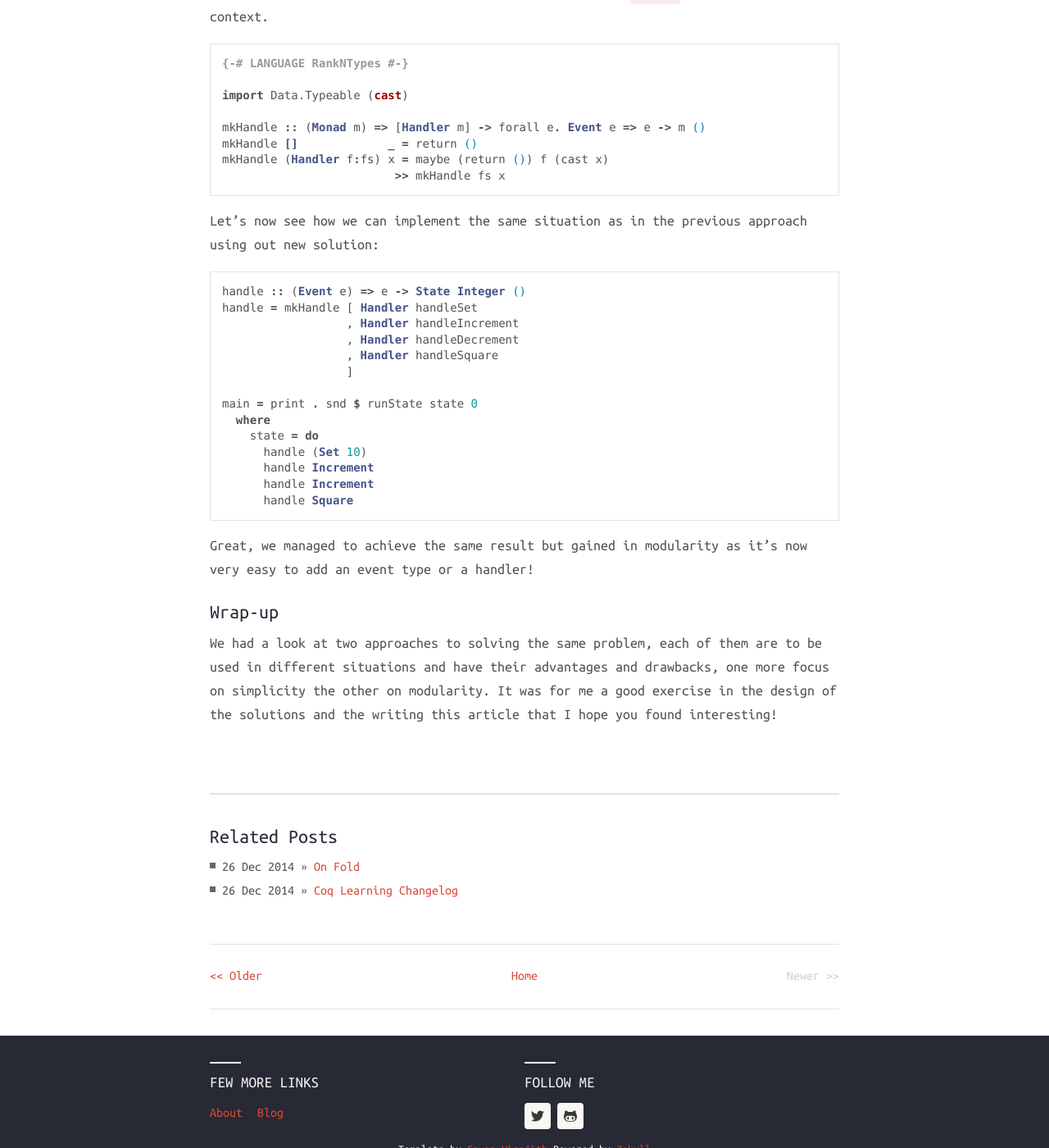
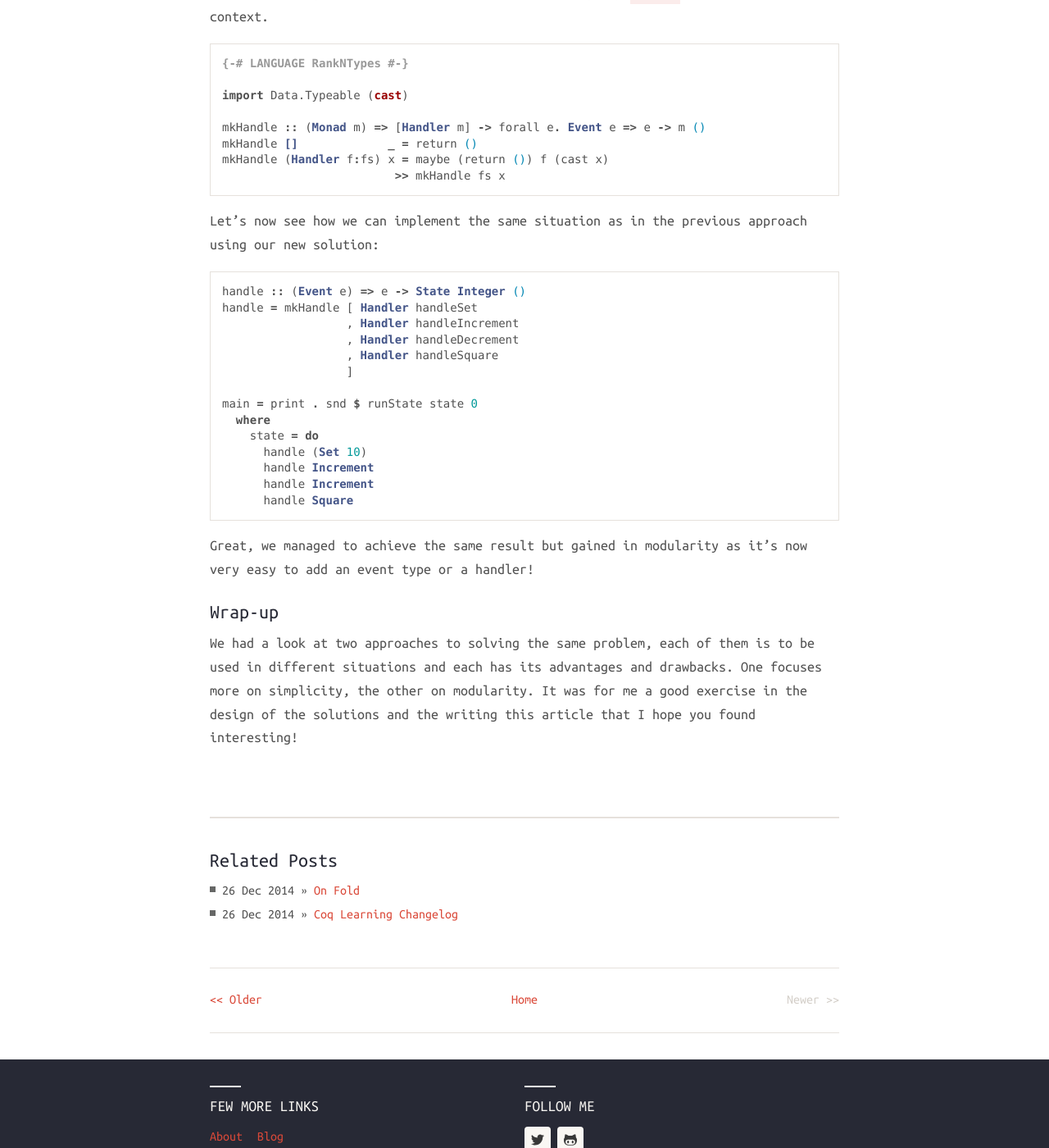
Before and after one commit to matthieubulte/matthieubulte.github.io, a Jekyll site: the page built from _posts/2015-08-02-event-handling.markdown, in a window 1280 px wide and 1400 px high, scrolled down 4084 px. Shown: the whole window at 82% size. Built offline with Jekyll 4.4.1, drawn with Linux system fonts in a browser that asks for light colours; nearby versions of some CDN libraries; comment, search, counter and statistics services are not loaded; some of the changed text lies outside the part shown.

Commit message:
Correct some typos

```diff
--- a/_posts/2015-08-02-event-handling.markdown
+++ b/_posts/2015-08-02-event-handling.markdown
@@ -82,8 +82,8 @@
 
 + There is no magic, the implementation is very simple.
 
-Now of course, this approach is not perfect shows to be less usable in bigger
-systems for the following reasons:
+Now of course, this approach is not perfect and is less usable in bigger systems
+for the following reasons:
 
 + In the last event based system I've worked on, we had more than 500 events. No
 need to say that having this in one big data type is not practical. Solutions exist
@@ -189,7 +189,7 @@
 {% endhighlight %}
 
 Let's now see how we can implement the same situation as in the previous approach
-using out new solution:
+using our new solution:
 
 {% highlight haskell %}
 handle :: (Event e) => e -> State Integer ()
@@ -214,7 +214,7 @@
 
 #### Wrap-up
 
-We had a look at two approaches to solving the same problem, each of them are to
-be used in different situations and have their advantages and drawbacks, one more
-focus on simplicity the other on modularity. It was for me a good exercise in the design
+We had a look at two approaches to solving the same problem, each of them is to
+be used in different situations and each has its advantages and drawbacks. One
+focuses more on simplicity, the other on modularity. It was for me a good exercise in the design
 of the solutions and the writing this article that I hope you found interesting!
```
Also changed, not shown: other parts of _posts/2015-08-02-event-handling.markdown (+2 -2 lines).
